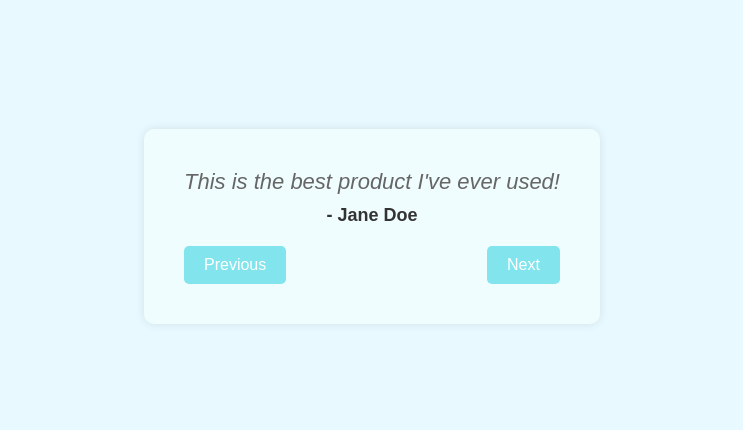
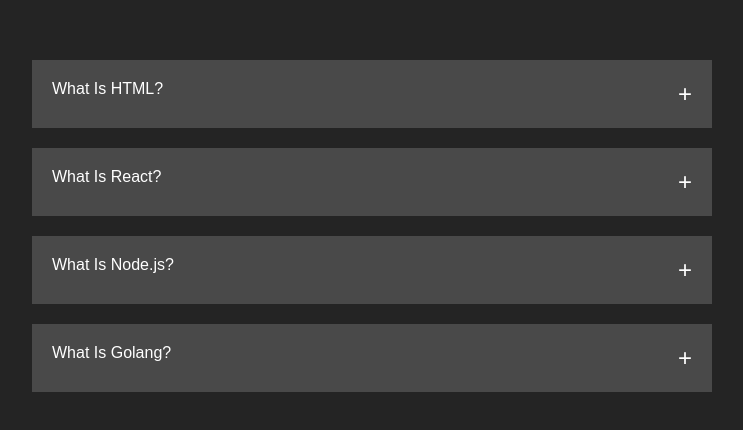
Before and after one commit to subhash48/React-Projects, a React (Vite) app: page / in a window 1280 px wide. Shown: the part 174-604 px from the top of the page, without its empty margins (268-1011 px from the left). Built offline with nearby package versions, Linux system fonts and the light colour scheme.

Commit message:
Updated styel sheet and added Project 8  Accordion

```diff
--- a/src/App.jsx
+++ b/src/App.jsx
@@ -4,7 +4,9 @@
 //import Calculate from "./components/Calculator";
 //import ToggleBackgroundColor from "./components/ToggleBackgroundColor";
 //import HiddenSearchBar from "./components/HiddenSearchBar";
-import Testimonials from "./components/Testimonials";
+//import Testimonials from "./components/Testimonials";
+import Accordion from "./components/Accordion";
+import { accordionData } from "./utils/content";
 
 const App = () => {
   return (
@@ -16,7 +18,12 @@
        {/* <Calculate/> */}
        {/* <ToggleBackgroundColor/> */}
        {/* <HiddenSearchBar/> */}
-       <Testimonials/>
+       {/* <Testimonials/> */}
+      <div className="accordion">
+          {accordionData.map(({title, content}) => (
+              <Accordion title={title} content={content}/>
+        ))}
+      </div>
     </div>
 
   )
--- /dev/null
+++ b/src/components/Accordion.jsx
@@ -0,0 +1,24 @@
+
+import { useState } from "react"
+import "../style.css";
+
+const Accordion = ({title, content}) => {
+  const [isActive, setActive] = useState(false)
+
+  return (
+     <section className="accordion-card" key={Math.random()}>
+
+        <div className="header" onClick={() => setActive(!isActive)}>
+            <div>{title}</div>
+            <p className="icon">{isActive ? "-" : "+"}</p>
+        </div>
+
+        <div className="content">
+            {isActive && <p className="card-info">{content}</p>}
+        </div>
+
+     </section>
+  )
+}
+
+export default Accordion
--- a/src/style.css
+++ b/src/style.css
@@ -285,8 +285,10 @@
     box-shadow: 2px 2px 2px 1px rgb(35, 35, 35);
   } */
 
+/* ********************************* */
 
-  * {
+/* Project-7 Testimonial */
+  /* * {
     margin: 0;
     padding: 0;
     box-sizing: border-box;
@@ -346,4 +348,55 @@
 
   .testimonials-nav button:active {
     transform: scale(0.95);
+  } */
+
+
+  * {
+    margin: 0;
+    padding: 0;
+    box-sizing: border-box;
   }
+
+  body {
+    background: rgb(36, 36, 36);
+    color: #fff;
+    font-family: sans-serif;
+    height: 100vh;
+    display: flex;
+    flex-direction: column;
+    justify-content: center;
+    align-items: center;
+  }
+
+  .container {
+    border: 2px solid white;
+  }
+
+  .accordion-card {
+    margin: 20px;
+    padding: 20px;
+    background: rgb(73, 73, 73);
+  }
+
+  .header {
+    display: flex;
+    justify-content: space-between;
+    width: 40rem;
+  }
+
+  .card-title {
+    display: flex;
+    justify-content: space-between;
+    width: 50rem;
+  }
+
+  .icon {
+    font-size: 1.5rem;
+    cursor: pointer;
+  }
+
+  p.card-info {
+    width: 30rem;
+    padding: 20px 0;
+    line-height: 1.3;
+  }
--- /dev/null
+++ b/src/utils/content.js
@@ -0,0 +1,18 @@
+export const accordionData = [
+    {
+      title: "What Is HTML?",
+      content: `The HyperText Markup Language or HTML is the standard markup language for documents designed to be displayed in a web browser. It can be assisted by technologies such as Cascading Style Sheets and scripting languages such as JavaScript.`,
+    },
+    {
+      title: "What Is React?",
+      content: `React is a free and open-source front-end JavaScript library for building user interfaces based on UI components. It is maintained by Meta and a community of individual developers and companies.`,
+    },
+    {
+      title: "What Is Node.js?",
+      content: `Node.js is a cross-platform, open-source server environment that can run on Windows, Linux, Unix, macOS, and more. Node.js is a back-end JavaScript runtime environment, runs on the V8 JavaScript Engine, and executes JavaScript code outside a web browser.`,
+    },
+    {
+      title: "What Is Golang?",
+      content: `Go is a statically typed, compiled programming language designed at Google by Robert Griesemer, Rob Pike, and Ken Thompson. It is syntactically similar to C, but with memory safety, garbage collection, structural typing, and CSP-style concurrency`,
+    },
+  ];
```
